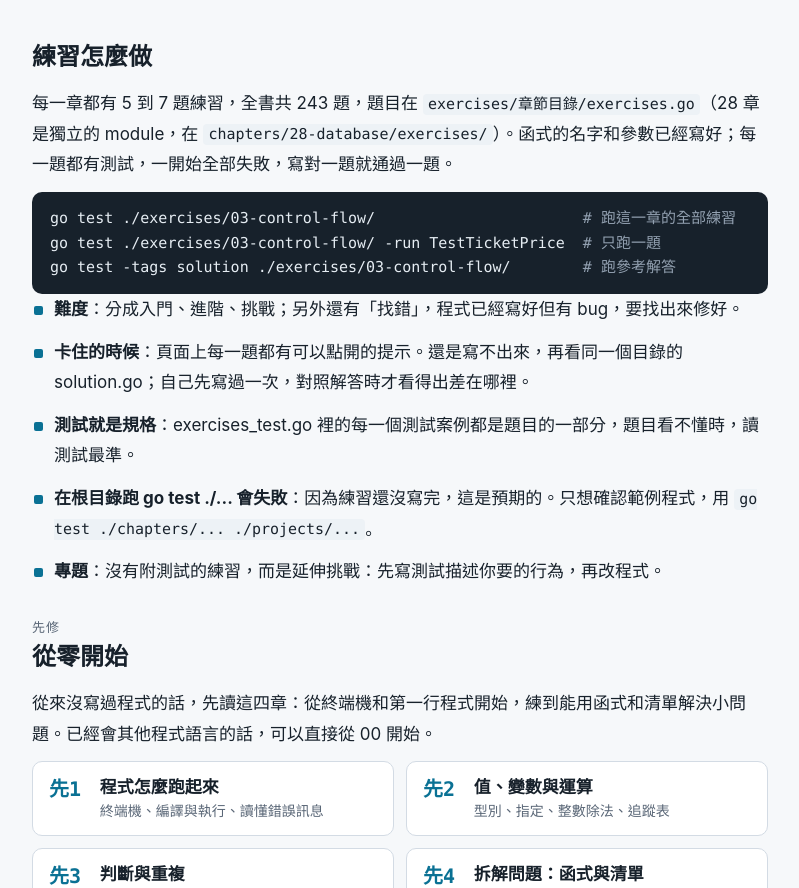
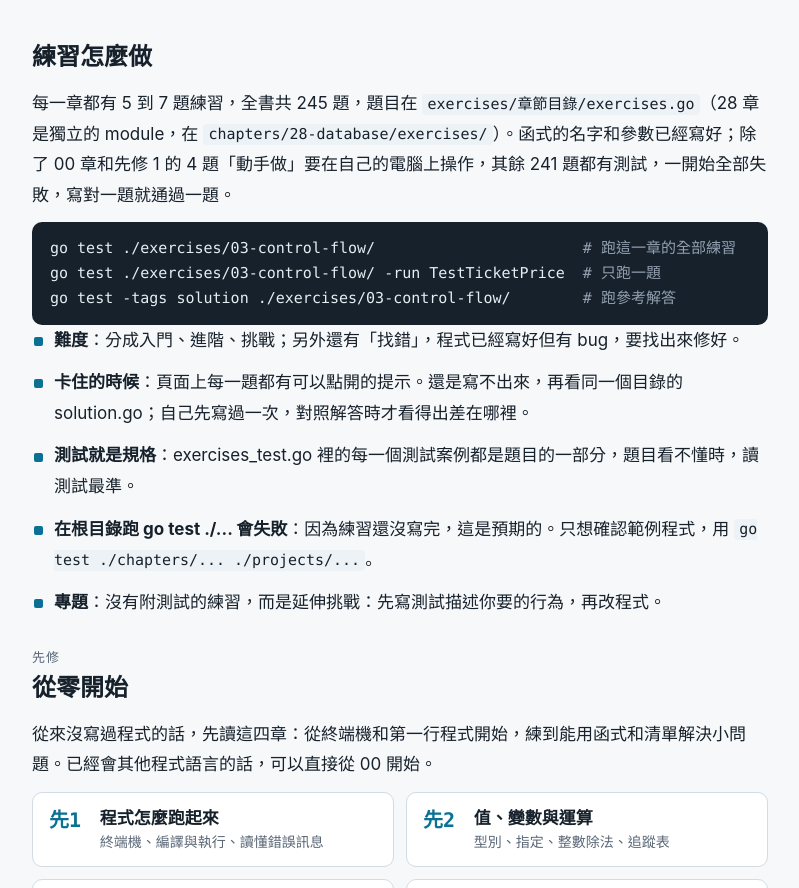
Before and after one commit to xinqilin/GO-Playground, a plain HTML site: page docs/index.html in a window 1280 px wide. Shown: the part 1360-2248 px from the top of the page, without its empty margins (240-1039 px from the left). Drawn offline with Linux system fonts and the light colour scheme.

Commit message:
Correct the exercise count: 245 in all, 241 with tests

```diff
--- a/docs/index.html
+++ b/docs/index.html
@@ -77,7 +77,7 @@
 
   <section aria-labelledby="practice">
     <h2 id="practice">練習怎麼做</h2>
-    <p>每一章都有 5 到 7 題練習，全書共 243 題，題目在 <code>exercises/章節目錄/exercises.go</code>（28 章是獨立的 module，在 <code>chapters/28-database/exercises/</code>）。函式的名字和參數已經寫好；每一題都有測試，一開始全部失敗，寫對一題就通過一題。</p>
+    <p>每一章都有 5 到 7 題練習，全書共 245 題，題目在 <code>exercises/章節目錄/exercises.go</code>（28 章是獨立的 module，在 <code>chapters/28-database/exercises/</code>）。函式的名字和參數已經寫好；除了 00 章和先修 1 的 4 題「動手做」要在自己的電腦上操作，其餘 241 題都有測試，一開始全部失敗，寫對一題就通過一題。</p>
     <pre class="shell"><code>go test ./exercises/03-control-flow/                       <span class="c"># 跑這一章的全部練習</span>
 go test ./exercises/03-control-flow/ -run TestTicketPrice  <span class="c"># 只跑一題</span>
 go test -tags solution ./exercises/03-control-flow/        <span class="c"># 跑參考解答</span></code></pre>
```
Also changed, not shown: 1 other file.
